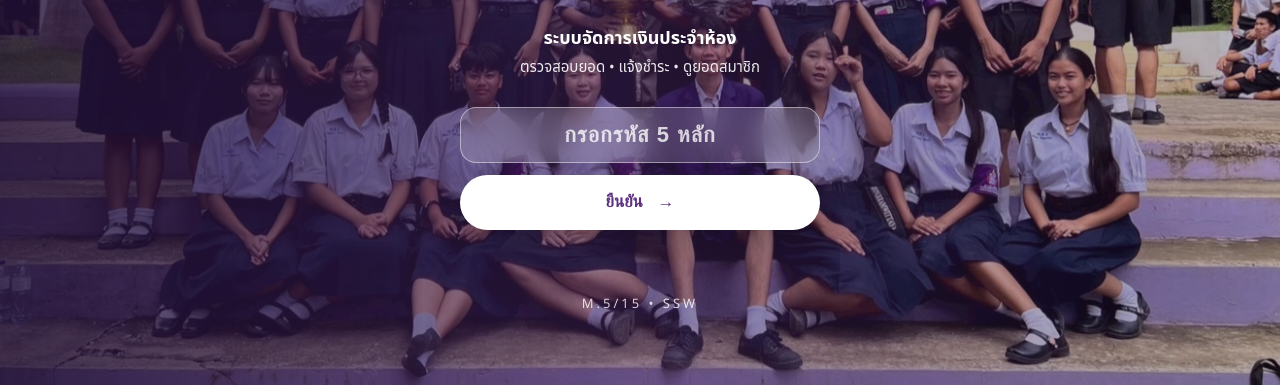
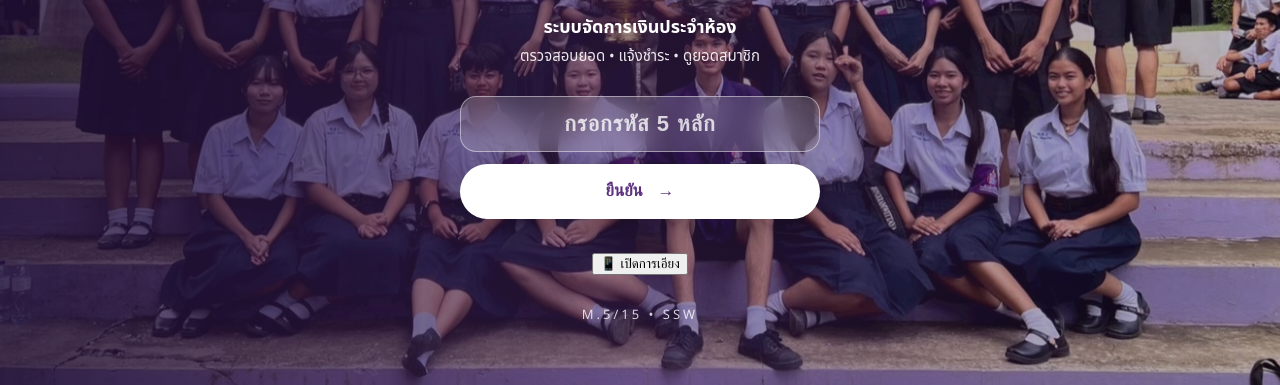
Before and after one commit to techinkhamthongthip-sudo/my-money-web, a plain HTML site: page index.html in a window 1280 px wide. Shown: the part 415-800 px from the top of the page. Drawn offline with Linux system fonts and the light colour scheme.

Commit message:
Update index.html

```diff
--- a/index.html
+++ b/index.html
@@ -20,9 +20,9 @@
 
 <section id="welcomeScreen" class="welcome-screen">
 
+    <div class="welcome-overlay"></div>
+
     <div class="welcome-background"></div>
-
-    <div class="welcome-overlay"></div>
 
     <div class="welcome-content">
 
@@ -82,6 +82,19 @@
             ></div>
 
         </div>
+
+
+        <!-- =================================================
+             ปุ่มเปิด Motion สำหรับ iPhone / iPad
+        ================================================== -->
+
+        <button
+            id="enableTilt"
+            class="enable-tilt-button"
+            type="button"
+        >
+            📱 เปิดการเอียง
+        </button>
 
 
         <div class="welcome-footer">
@@ -525,7 +538,11 @@
         </button>
 
         <div class="modal-avatar">
-             <img id="detailPhoto" src="" alt="รูปนักเรียน">
+            <img
+                id="detailPhoto"
+                src=""
+                alt="รูปนักเรียน"
+            >
         </div>
 
         <div
```
